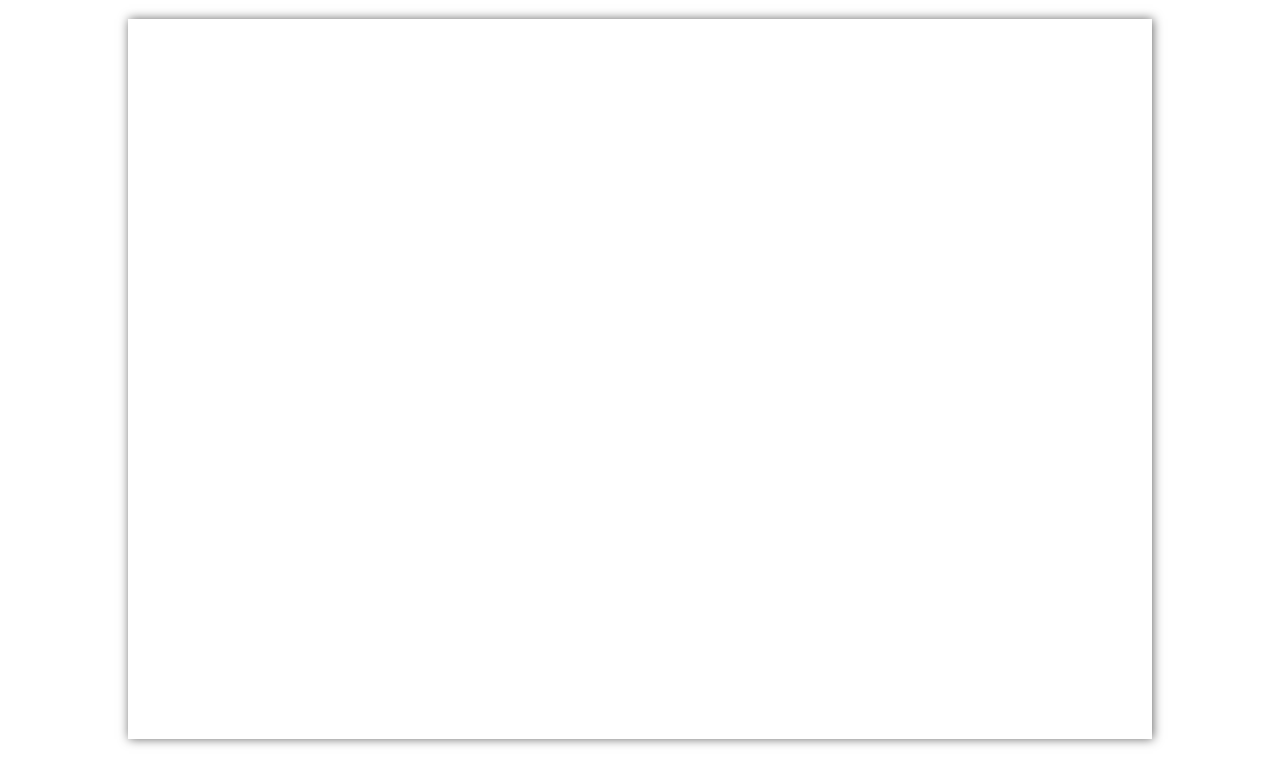
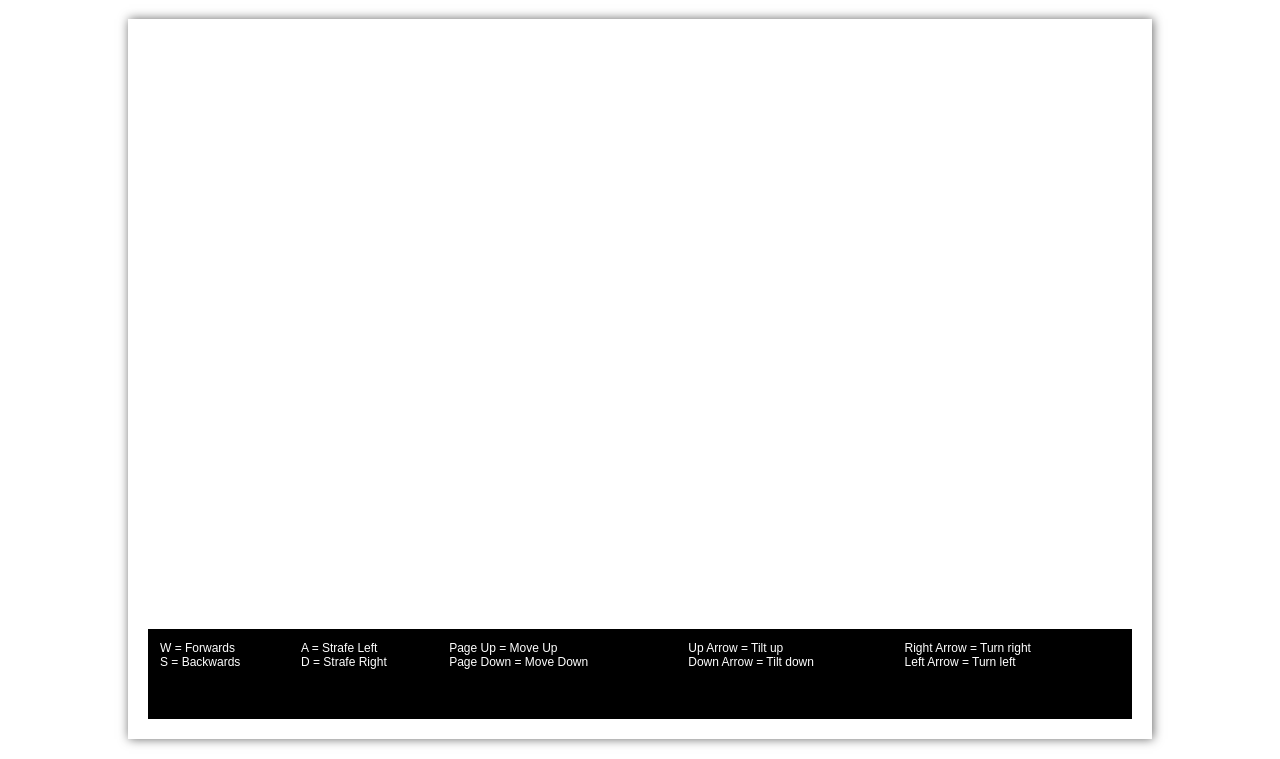
Before and after one commit to anantb/teleport, a Django app: template teleport/templates/teleport.html in a window 1280 px wide. Shown: the part 41-800 px from the top of the page. Run offline with Django 3.2, Linux system fonts and the light colour scheme; the template is opened without the code that fills it, so the values that code supplies are empty; parts of the project's set-up code (start-up, migrations or seed data) failed here and were passed over; some libraries are stand-ins or nearby versions.

Commit message:
more styling

```diff
--- a/server/static/css/style.css
+++ b/server/static/css/style.css
@@ -203,15 +203,24 @@ body {
 
 #info{
 	position:absolute;
-	left:5px;
-	right:5px;
-	height:70px;
-	bottom:0px;
 	margin:0;
 	padding:10px;
 	font-size:9pt;
 	color:#fff;
+	background-color: #000;
+	left: 20px;
+	right: 20px;
+	height: 70px;
+	bottom: 20px;
 
+}
+
+#map3d{
+	position: absolute;
+	left: 20px;
+	right: 20px;
+	bottom: 90px;
+	top: 20px;
 }
 
 #chat-windows div{
```
